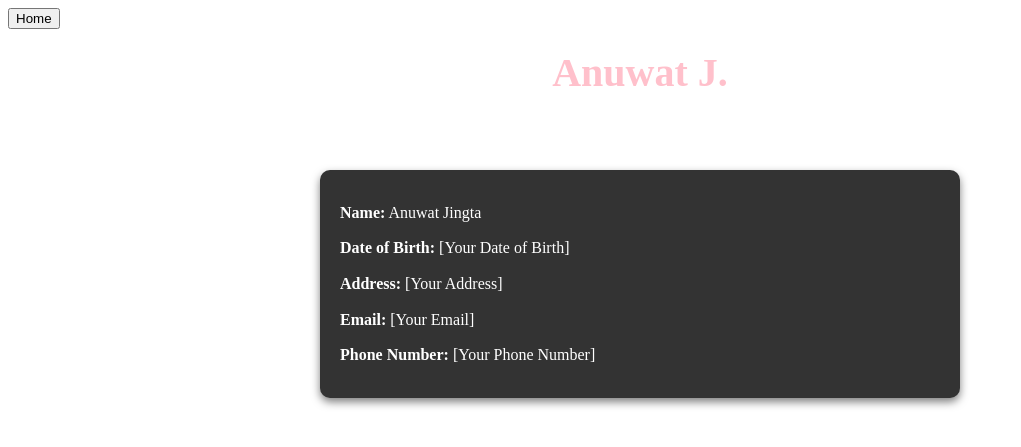
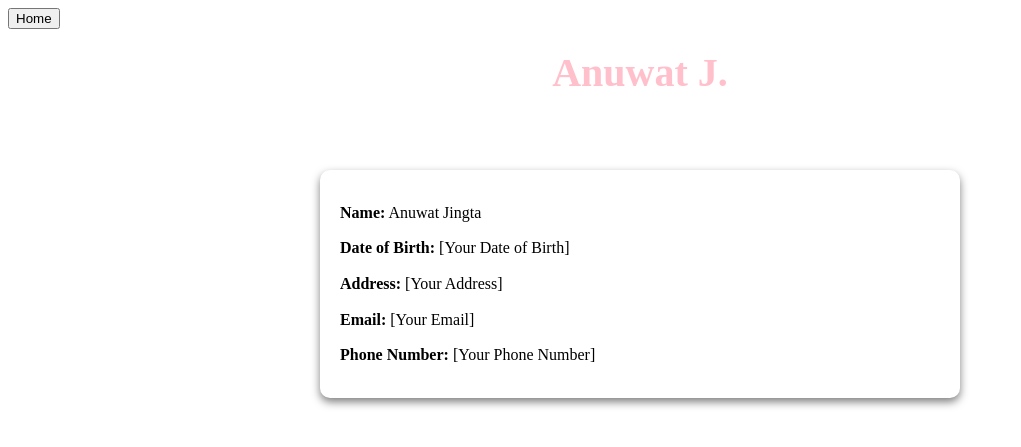
Before and after one commit to anwjt/anwjt.github.io, a PHP site: page /spa/profile.html in a window 1280 px wide. Shown: the top 447 px of the page, without its empty margins (0-1021 px from the left). Run offline with PHP 8.4, Linux system fonts and the light colour scheme; some libraries are stand-ins or nearby versions.

Commit message:
Update profile.css

```diff
--- a/WEB/spa/profile.css
+++ b/WEB/spa/profile.css
@@ -14,8 +14,8 @@
 }
 
 .text-box {
-    background-color: #333;
-    color: white;
+    background-color: white; /* White background for text box */
+    color: black; /* Black text color */
     padding: 20px;
     border-radius: 10px; /* Rounded edges */
     margin: 20px auto;
```
